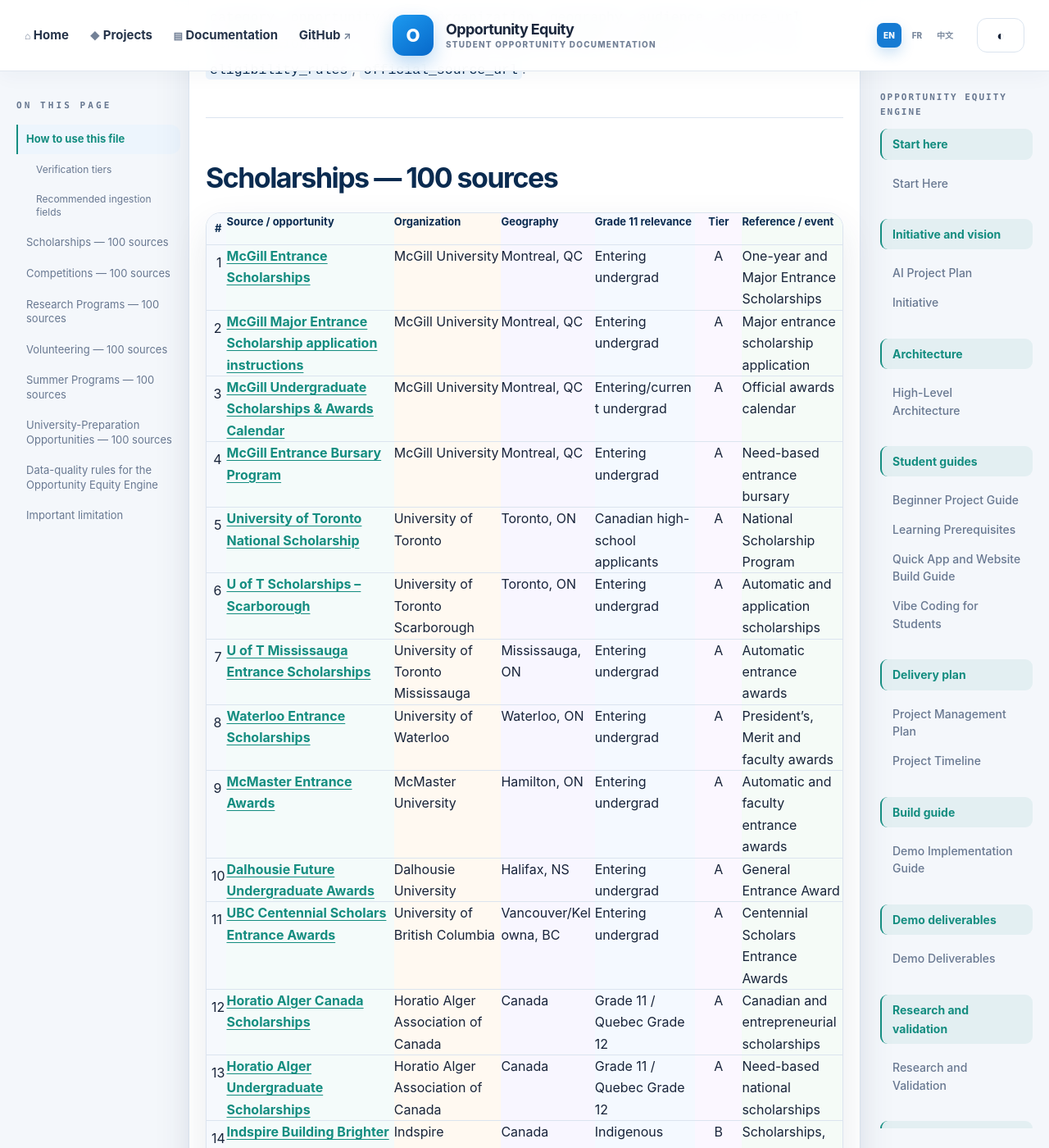
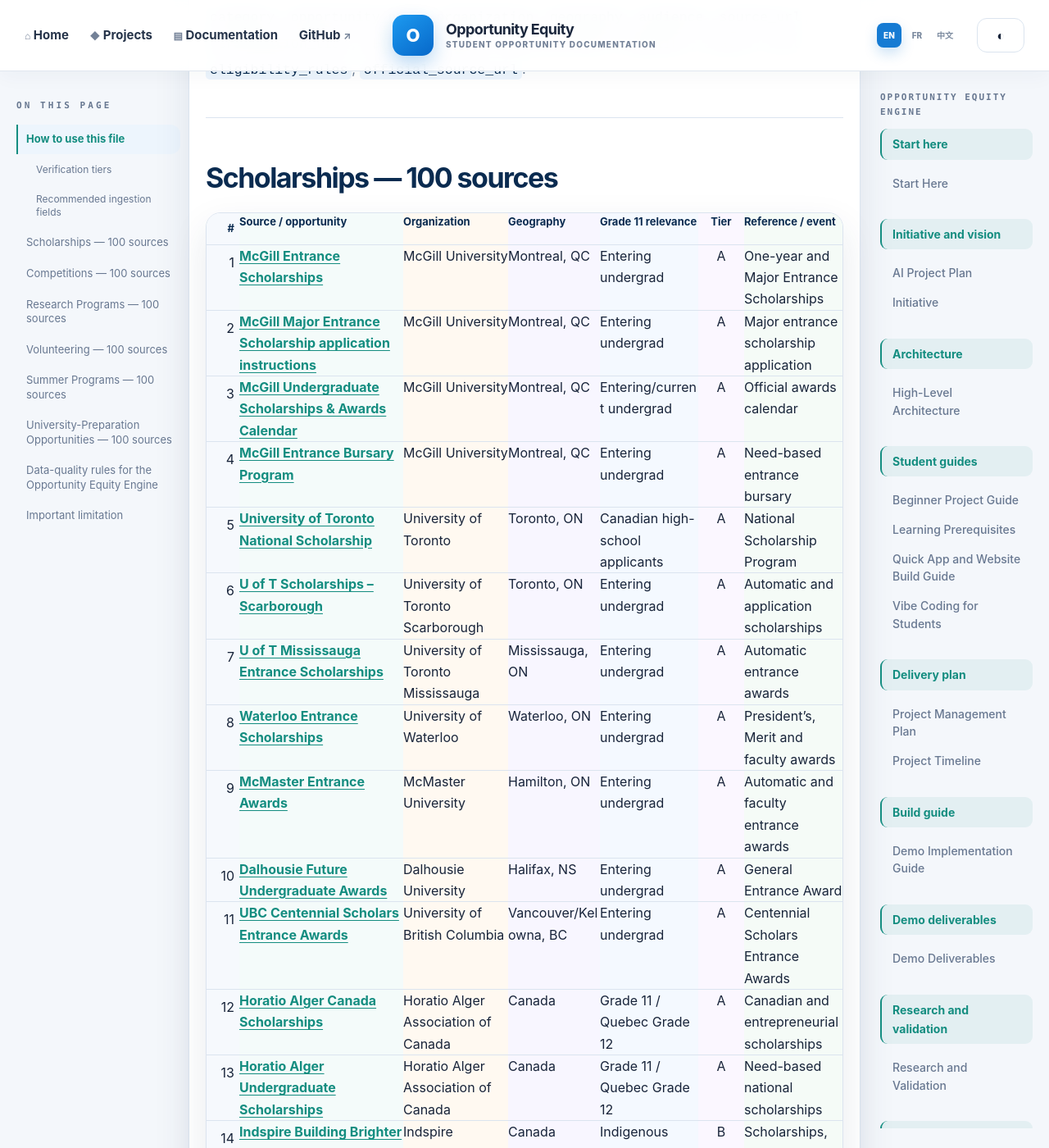
Before and after one commit to andyxuan2010/OpportunityEquityEngine, a Jekyll site: the page built from docs/10-opportunity-sources/Opportunity_Equity_Engine_600_Sources.md, in a window 1280 px wide and 1400 px high, scrolled down 1105 px. Shown: the whole window at 82% size. Built offline with Jekyll 4.4.1, drawn with Linux system fonts in a browser that asks for light colours.

Commit message:
Widen catalog index column

```diff
--- a/assets/css/style.scss
+++ b/assets/css/style.scss
@@ -239,7 +239,7 @@
 .home-content table th:nth-child(5), .home-content table td:nth-child(5), .document-content table th:nth-child(5), .document-content table td:nth-child(5) { background: var(--table-column-5); }
 .home-content table th:nth-child(6), .home-content table td:nth-child(6), .document-content table th:nth-child(6), .document-content table td:nth-child(6) { background: var(--table-column-6); }
 .home-content table th:nth-child(7), .home-content table td:nth-child(7), .document-content table th:nth-child(7), .document-content table td:nth-child(7) { background: var(--table-column-7); }
-.document-catalog th:nth-child(1), .document-catalog td:nth-child(1) { width: 3%; min-width: 72px; padding: 8px 6px; white-space: nowrap; }
+.document-catalog th:nth-child(1), .document-catalog td:nth-child(1) { width: 5%; min-width: 90px; padding: 8px 6px; white-space: nowrap; }
 .document-catalog th:nth-child(2), .document-catalog td:nth-child(2) { width: 25%; }
 .document-catalog th:nth-child(3), .document-catalog td:nth-child(3) { width: 16%; }
 .document-catalog th:nth-child(4), .document-catalog td:nth-child(4) { width: 14%; }
```
